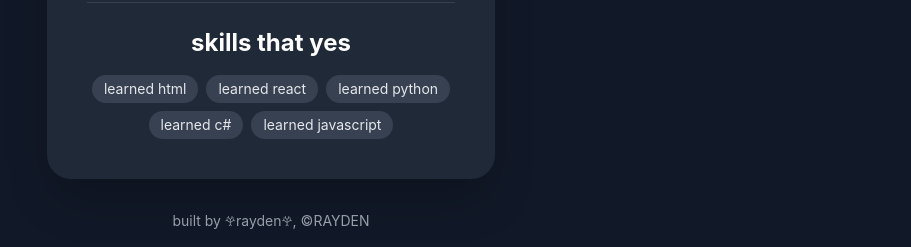
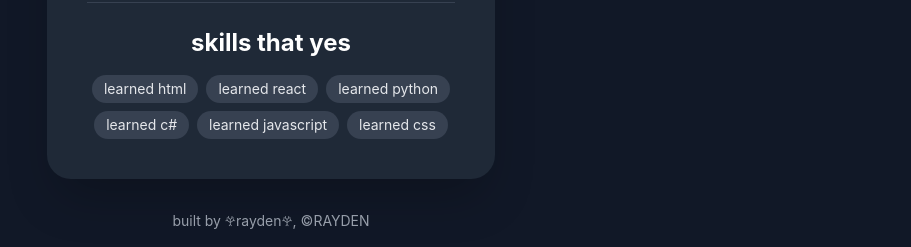
Before and after one commit to shmsrayden/raydenn, a plain HTML site: page index.html in a window 1280 px wide. Shown: the part 674-921 px from the top of the page, without its empty margins (369-1280 px from the left). Drawn offline with nearby package versions, Linux system fonts and the light colour scheme.

Commit message:
Update index.html

```diff
--- a/index.html
+++ b/index.html
@@ -211,6 +211,7 @@
             <span class="bg-gray-700 text-gray-200 text-sm px-3 py-1 rounded-full">learned python</span>
             <span class="bg-gray-700 text-gray-200 text-sm px-3 py-1 rounded-full">learned c#</span>
             <span class="bg-gray-700 text-gray-200 text-sm px-3 py-1 rounded-full">learned javascript</span>
+            <span class="bg-gray-700 text-gray-200 text-sm px-3 py-1 rounded-full">learned css</span>
           </div>
         </div>
       </div>
```
